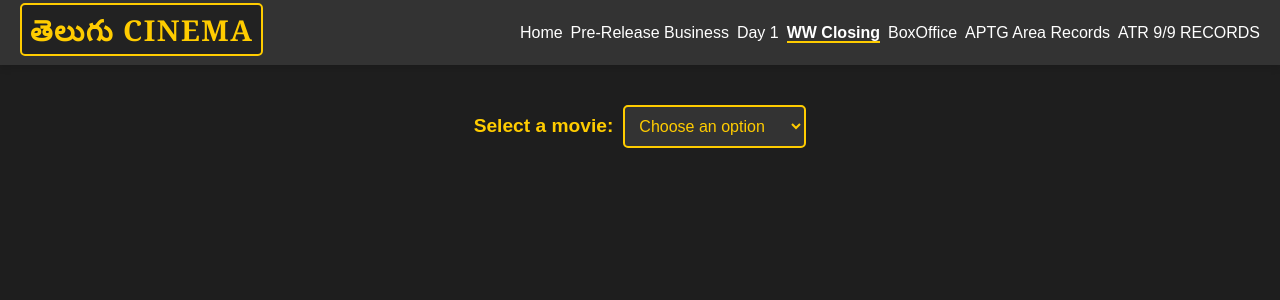
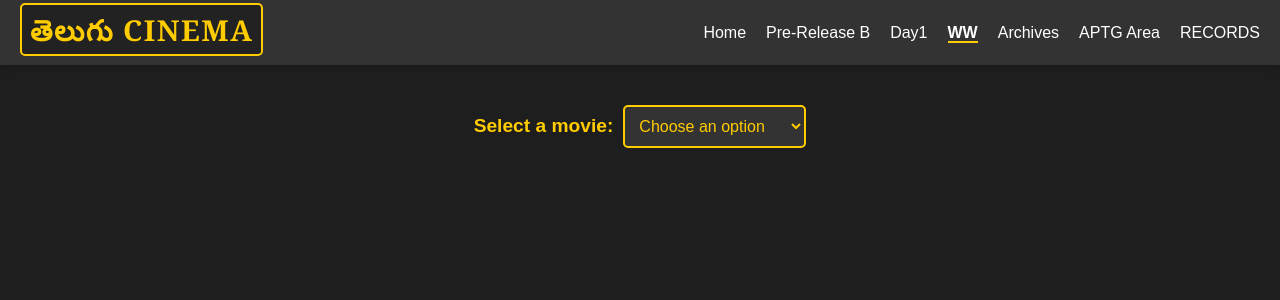
Before and after one commit to charanbhc/boxoffice, a React (Create React App) app: page /WW in a window 1280 px wide. Shown: the top 300 px of the page. Built offline with nearby package versions, Linux system fonts and the light colour scheme.

Commit message:
correct of nav bar

```diff
--- a/src/components/Navbar.css
+++ b/src/components/Navbar.css
@@ -28,7 +28,7 @@
 .nav-links {
   list-style: none;
   display: flex;
-  gap: 8px; /* Slightly reduced gap for a compact look */
+  gap: 20px; /* Slightly reduced gap for a compact look */
   margin: 0;
   padding: 0;
 }
--- a/src/components/Navbar.js
+++ b/src/components/Navbar.js
@@ -28,7 +28,7 @@ function Navbar() {
               onClick={() => handleTabClick(path)}
             >
               <Link to={path}>
-                {['Home','Pre-Release Business','Day 1','WW Closing', 'BoxOffice', 'APTG Area Records', 'ATR 9/9 RECORDS',][index]}
+                {['Home','Pre-Release B','Day1','WW', 'Archives', 'APTG Area', 'RECORDS',][index]}
               </Link>
             </li>
           ))}
```
